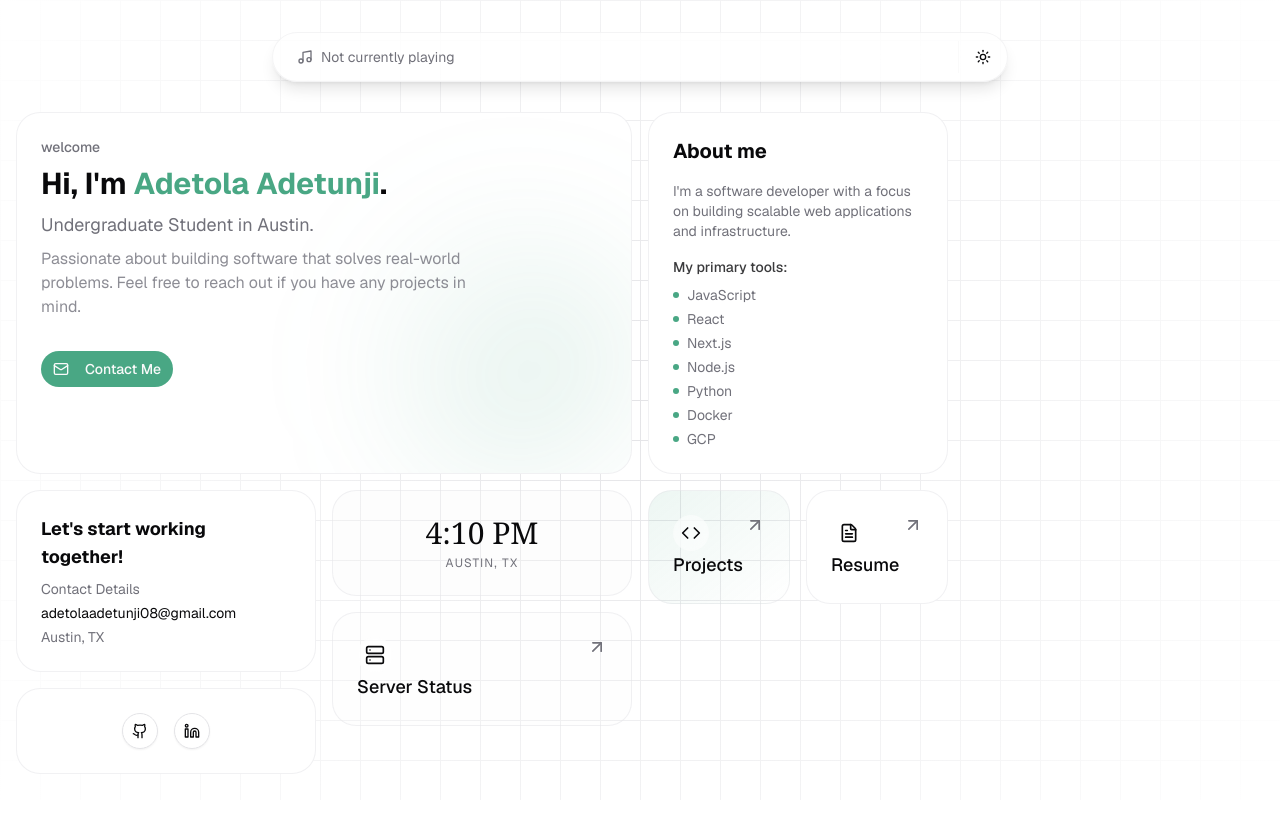
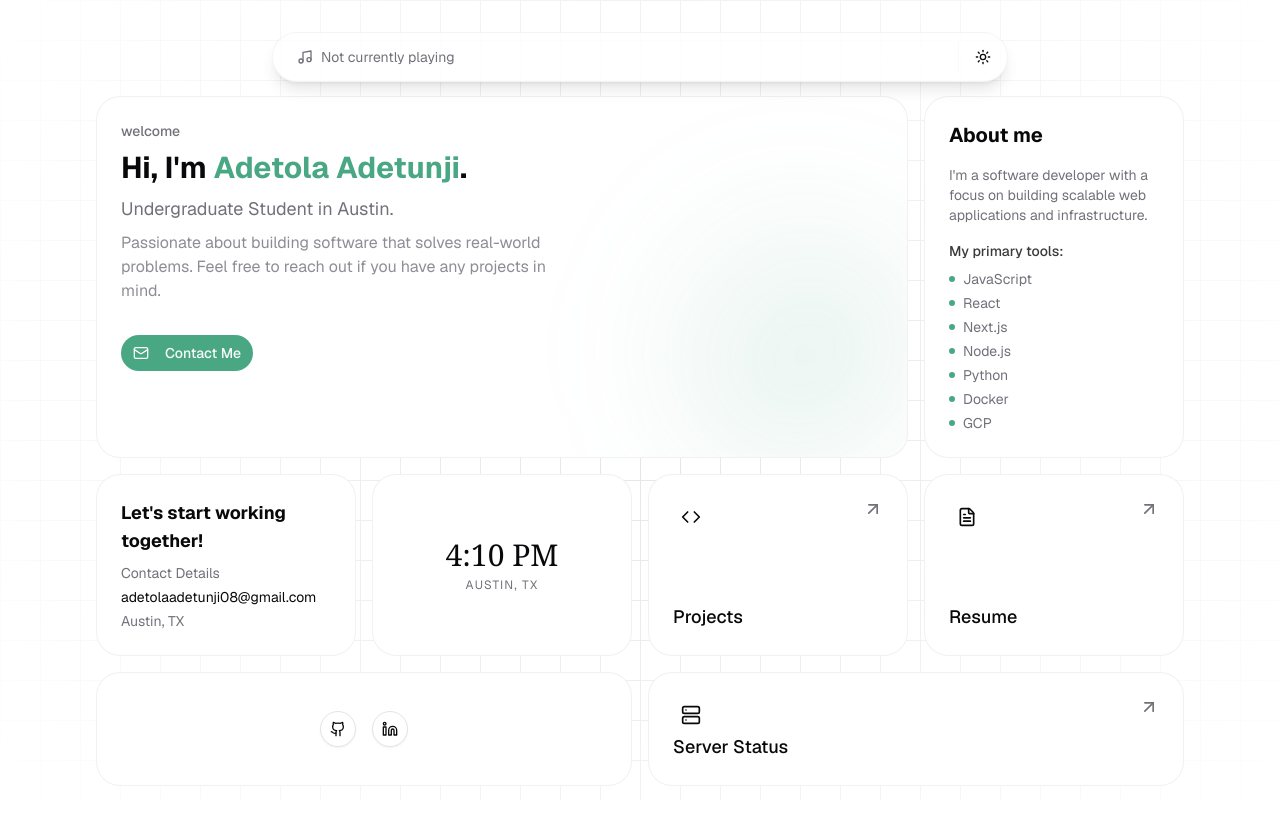
Before and after one commit to mintoleda/mintoleda.github.io, a Next.js app: page / in a window 1280 px wide. Shown: the top 838 px of the page. Built offline with nearby package versions, Linux system fonts and the light colour scheme; no server answers.

Commit message:
redesign-ish

```diff
--- a/app/page.tsx
+++ b/app/page.tsx
@@ -19,10 +19,11 @@ export default function Home() {
         <ProfileHero />
         <AboutMe />
 
-        {/* Row 2 */}
-        <div className="md:col-span-2 grid grid-cols-1 md:grid-cols-2 gap-4">
-          <div className="space-y-4">
-            <div className="bg-card rounded-3xl p-6 border border-border/50">
+        {/* Row 2 - 4 column grid with 2 rows */}
+        <div className="md:col-span-2 lg:col-span-4 grid grid-cols-1 md:grid-cols-4 grid-rows-[auto_auto] gap-4">
+          {/* Row 2a */}
+          {/* Contact Card */}
+          <div className="bg-card rounded-3xl p-6 border border-border/50 flex flex-col justify-center">
             <h3 className="font-bold text-lg mb-2">Let&apos;s start working together!</h3>
             <div className="space-y-1 text-sm text-muted-foreground">
               <p>Contact Details</p>
@@ -30,32 +31,36 @@ export default function Home() {
               <p>Austin, TX</p>
             </div>
           </div>
+
+          {/* Time Location */}
+          <TimeLocation />
+
+          {/* Projects */}
+          <LinkCard
+            title="Projects"
+            href="#projects"
+            icon={<Code className="h-5 w-5" />}
+          />
+
+          {/* Resume */}
+          <LinkCard
+            title="Resume"
+            href="/resume.pdf"
+            icon={<FileText className="h-5 w-5" />}
+          />
+
+          {/* Row 2b */}
+          {/* Socials - spans 2 columns */}
+          <div className="md:col-span-2 [&>*]:h-full">
             <SocialsCard />
           </div>
 
-          <div className="space-y-4">
-            <TimeLocation />
+          {/* Server Status - spans 2 columns */}
+          <div className="md:col-span-2 [&>*]:h-full">
             <LinkCard
               title="Server Status"
               href="#server"
               icon={<Server className="h-5 w-5" />}
-              className="bg-muted/10"
-            />
-          </div>
-        </div>
-
-        <div className="md:col-span-1 flex flex-col gap-4">
-          <div className="md:col-span-2 grid grid-cols-1 md:grid-cols-2 gap-4">
-            <LinkCard
-              title="Projects"
-              href="#projects"
-              icon={<Code className="h-5 w-5" />}
-              className="bg-gradient-to-br from-primary/10 to-transparent"
-            />
-            <LinkCard
-              title="Resume"
-              href="/resume.pdf"
-              icon={<FileText className="h-5 w-5" />}
             />
           </div>
         </div>
--- a/components/bento/BentoGrid.tsx
+++ b/components/bento/BentoGrid.tsx
@@ -10,7 +10,7 @@ export default function BentoGrid({ children, className }: BentoGridProps) {
     return (
         <div
             className={cn(
-                "grid grid-cols-1 md:grid-cols-3 lg:grid-cols-4 gap-4 max-w-7xl mx-auto p-4",
+                "grid grid-cols-1 md:grid-cols-3 lg:grid-cols-4 gap-4 w-full max-w-6xl mx-auto px-8",
                 className
             )}
         >
--- a/components/bento/BentoItem.tsx
+++ b/components/bento/BentoItem.tsx
@@ -18,9 +18,9 @@ export default function BentoItem({
         <div
             className={cn(
                 "bg-card text-card-foreground rounded-3xl border border-border/50 p-6 flex flex-col relative overflow-hidden",
-                colSpan === 2 && "md:col-span-2",
-                colSpan === 3 && "md:col-span-3",
-                colSpan === 4 && "md:col-span-4", // Full width
+                colSpan === 2 && "md:col-span-2 lg:col-span-2",
+                colSpan === 3 && "md:col-span-2 lg:col-span-3",
+                colSpan === 4 && "md:col-span-3 lg:col-span-4", // Full width
                 rowSpan === 2 && "md:row-span-2",
                 className
             )}
--- a/components/bento/ProfileHero.tsx
+++ b/components/bento/ProfileHero.tsx
@@ -5,7 +5,7 @@ import Image from "next/image";
 
 export default function ProfileHero() {
     return (
-        <BentoItem colSpan={2} rowSpan={2} className="justify-between">
+        <BentoItem colSpan={3} rowSpan={2} className="justify-between">
             <div className="space-y-4 z-10">
                 <div className="space-y-2">
                     <p className="text-sm text-muted-foreground font-medium">welcome</p>
--- a/components/bento/TimeLocation.tsx
+++ b/components/bento/TimeLocation.tsx
@@ -25,7 +25,7 @@ export default function TimeLocation() {
     }, []);
 
     return (
-        <BentoItem colSpan={1} className="justify-center items-center bg-muted/20">
+        <BentoItem colSpan={1} className="justify-center items-center">
             <div className="text-center space-y-1">
                 <h3 className="text-3xl font-serif font-medium">{time}</h3>
                 <p className="text-xs text-muted-foreground uppercase tracking-widest">
```
Lines whose indentation alone changed are shown as unchanged.
